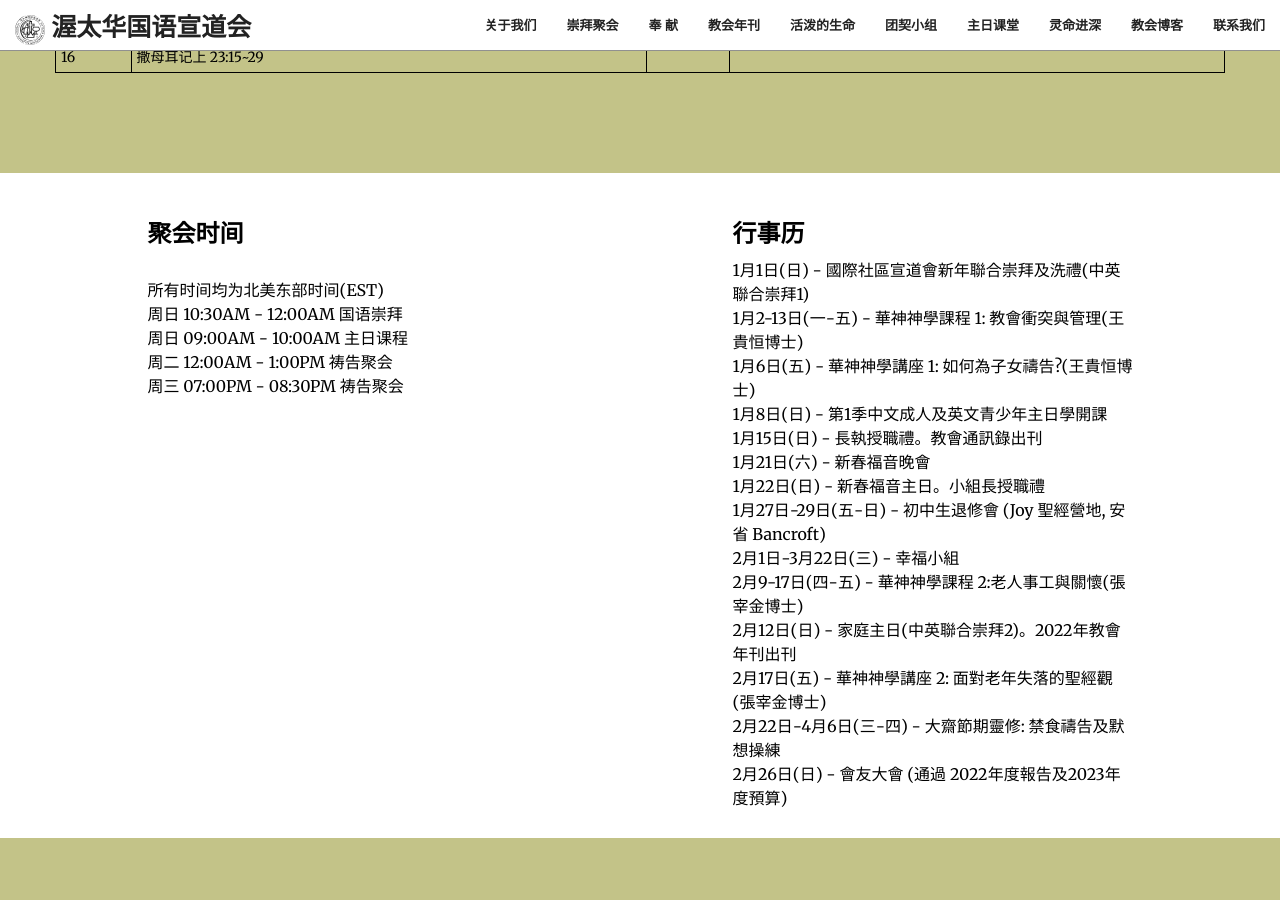
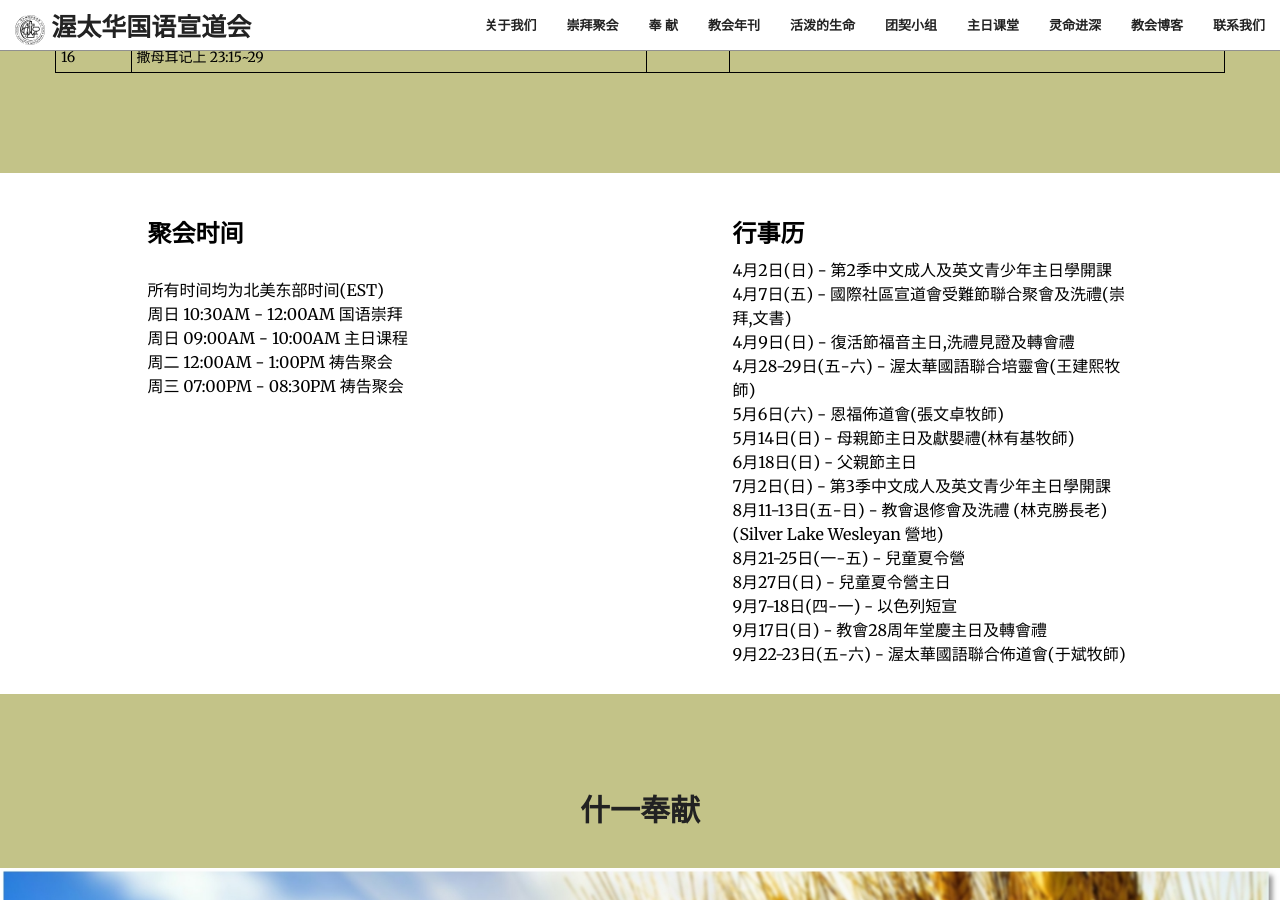
Before and after one commit to JonasYow/ottawaomac, a Jekyll site: the page built from index.html, in a window 1280 px wide and 900 px high, scrolled down 3302 px. Built offline with Jekyll 4.4.1, drawn with Linux system fonts in a browser that asks for light colours; some web fonts are replaced.

Commit message:
Update 2023Q2-3 events

```diff
--- a/_data/calendar.yaml
+++ b/_data/calendar.yaml
@@ -1,41 +1,41 @@
-- time: "1月1日(日)"
-  title: "國際社區宣道會新年聯合崇拜及洗禮(中英聯合崇拜1)"
+- time: "4月2日(日)"
+  title: "第2季中文成人及英文青少年主日學開課"
 
-- time: "1月2-13日(一-五)"
-  title: "華神神學課程 1: 教會衝突與管理(王貴恒博士)"
+- time: "4月7日(五)"
+  title: "國際社區宣道會受難節聯合聚會及洗禮(崇拜,文書)"
 
-- time: "1月6日(五)"
-  title: "華神神學講座 1: 如何為子女禱告?(王貴恒博士)"
+- time: "4月9日(日)"
+  title: "復活節福音主日,洗禮見證及轉會禮"
 
-- time: "1月8日(日)"
-  title: "第1季中文成人及英文青少年主日學開課"
+- time: "4月28-29日(五-六)"
+  title: "渥太華國語聯合培靈會(王建熙牧師)"
 
-- time: "1月15日(日)"
-  title: "長執授職禮。教會通訊錄出刊"
+- time: "5月6日(六)"
+  title: "恩福佈道會(張文卓牧師)"
 
-- time: "1月21日(六)"
-  title: "新春福音晚會"
+- time: "5月14日(日)"
+  title: "母親節主日及獻嬰禮(林有基牧師)"
 
-- time: "1月22日(日)"
-  title: "新春福音主日。小組長授職禮"
+- time: "6月18日(日)"
+  title: "父親節主日"
 
-- time: "1月27日-29日(五-日)"
-  title: "初中生退修會 (Joy 聖經營地, 安省 Bancroft)"
+- time: "7月2日(日)"
+  title: "第3季中文成人及英文青少年主日學開課"
 
-- time: "2月1日-3月22日(三)"
-  title: "幸福小組"
+- time: "8月11-13日(五-日)"
+  title: "教會退修會及洗禮 (林克勝長老)(Silver Lake Wesleyan 營地)"
 
-- time: "2月9-17日(四-五)"
-  title: "華神神學課程 2:老人事工與關懷(張宰金博士)"
+- time: "8月21-25日(一-五)"
+  title: "兒童夏令營"
 
-- time: "2月12日(日)"
-  title: "家庭主日(中英聯合崇拜2)。2022年教會年刊出刊"
+- time: "8月27日(日)"
+  title: "兒童夏令營主日"
 
-- time: "2月17日(五)"
-  title: "華神神學講座 2: 面對老年失落的聖經觀 (張宰金博士)"
+- time: "9月7-18日(四-一)"
+  title: "以色列短宣"
 
-- time: "2月22日-4月6日(三-四)"
-  title: "大齋節期靈修: 禁食禱告及默想操練"
+- time: "9月17日(日)"
+  title: "教會28周年堂慶主日及轉會禮"
 
-- time: "2月26日(日)"
-  title: "會友大會 (通過 2022年度報告及2023年度預算)"
+- time: "9月22-23日(五-六)"
+  title: "渥太華國語聯合佈道會(于斌牧師)"
```
